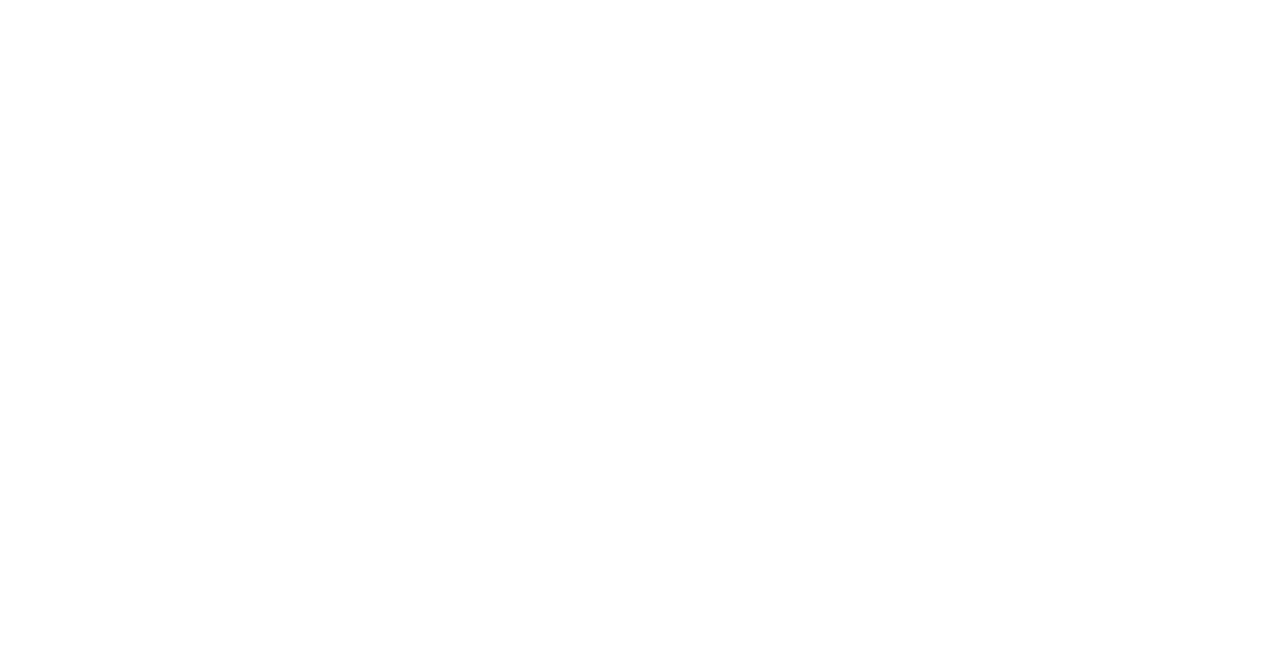
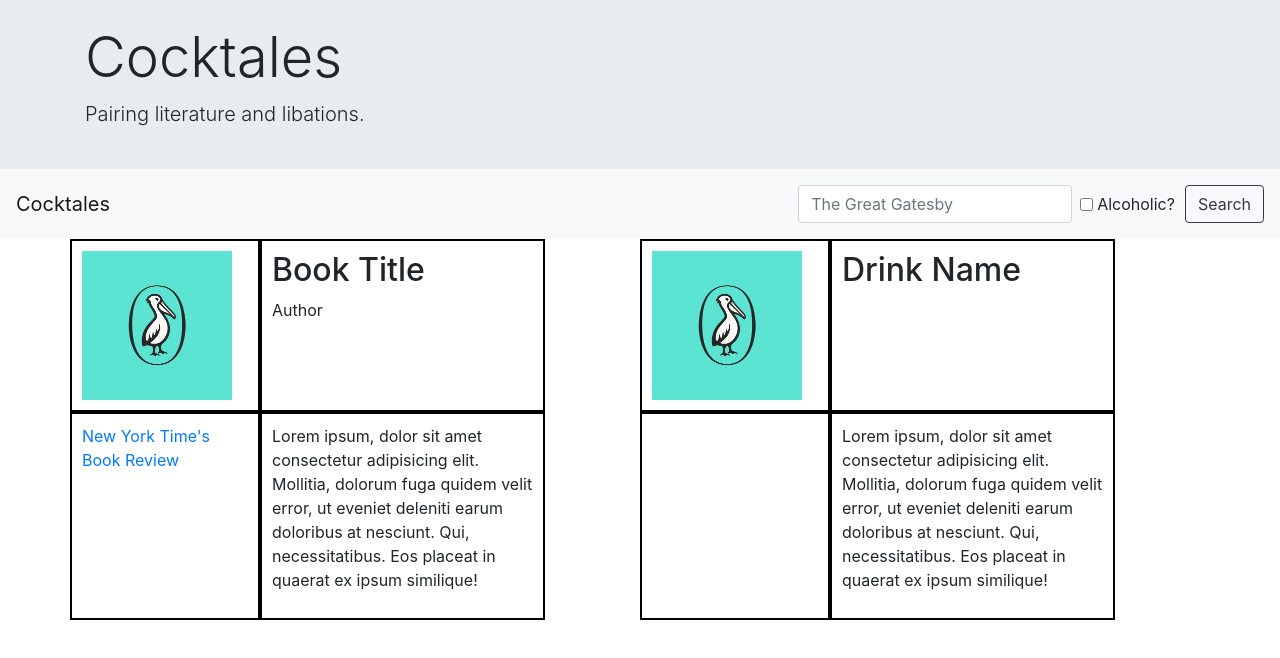
Before and after one commit to danielalexvega/Project1, a plain HTML site: page index.html in a window 1280 px wide. Drawn offline with nearby package versions, Linux system fonts and the light colour scheme.

Commit message:
working on html

```diff
--- a/index.html
+++ b/index.html
@@ -1,12 +1,131 @@
 <!DOCTYPE html>
 <html lang="en">
+
 <head>
     <meta charset="UTF-8">
     <meta name="viewport" content="width=device-width, initial-scale=1.0">
-    <title>Project</title>
+    <title>Cocktales - Pairing literature and libations </title>
+    <link rel="stylesheet" href="https://maxcdn.bootstrapcdn.com/bootstrap/4.0.0/css/bootstrap.min.css"
+        integrity="sha384-Gn5384xqQ1aoWXA+058RXPxPg6fy4IWvTNh0E263XmFcJlSAwiGgFAW/dAiS6JXm" crossorigin="anonymous">
     <link rel="stylesheet" href="./style.css">
 </head>
+
 <body>
+    <header>
+        <div class="jumbotron jumbotron-fluid" id="banner">
+            <div class="container">
+                <h1 class="display-4">Cocktales</h1>
+                <p class="lead">Pairing literature and libations.</p>
+            </div>
+        </div>
+    </header>
+    <nav class="navbar navbar-expand-lg navbar-light bg-light">
+        <a class="navbar-brand" href="#">Cocktales</a>
+
+        <form class="form-inline my-2 ml-auto">
+            <input class="form-control mr-sm-2" type="search" placeholder="The Great Gatesby" aria-label="Search">
+            <div class="form-check">
+                <input type="checkbox" class="form-check-input" id="alcoholicCheckbox">
+                <label class="form-check-label" for="alcoholicCheck" id="alcoholicCheck">Alcoholic? </label>
+            </div>
+            <button class="btn btn-outline-dark my-2 my-sm-0" type="submit">Search</button>
+        </form>
+    </nav>
+
+    <div class="container">
+        <div class="row">
+
+            <!-- book <div> -->
+            <div class="col-md-6" id="bookContainer">
+                <div class="row">
+                    <div class="col-md-4 customCol" id="imgCorner">
+                        <!-- book img corner-->
+                        <img src='imgs/pelican_books_logo_detail2.jpg' width='150px' id="bookImg"></img>
+
+                    </div>
+                    <div class="col-md-6 customCol">
+                        <h2 id="bookTitle">Book Title</h2>
+                        <p id="autherName">Author</p>
+                    </div>
+                </div>
+                <div class="row">
+                    <div class="col-md-4 customCol">
+                        <a href="" id="bookReview"">
+                            New York Time's Book Review
+                        </a>
+
+                    </div>
+                    <div class="col-md-6 customCol">
+                        <p id="bookDescription">
+                            Lorem ipsum, dolor sit amet consectetur adipisicing elit. Mollitia, dolorum fuga quidem
+                            velit error, ut eveniet deleniti earum doloribus at nesciunt. Qui, necessitatibus. Eos
+                            placeat in quaerat ex ipsum similique!
+                        </p>
+
+                    </div>
+                </div>
+            </div>
+
+            <!-- drink <div> -->
+            <div class=" col-md-6" id="drinkContainer">
+                            <div class="row">
+                                <div class="col-md-4 customCol" id="imgCorner">
+                                    <!-- book img corner-->
+                                    <img src='imgs/pelican_books_logo_detail2.jpg' width='150px' id="bookImg"></img>
+
+
+                                </div>
+                                <div class="col-md-6 customCol">
+                                    <h2 id="bookTitle">Drink Name</h2>
+
+                                </div>
+                            </div>
+                            <div class="row">
+                                <div class="col-md-4 customCol">
+
+                                </div>
+                                <div class="col-md-6 customCol">
+                                    <p id="bookDescription">
+                                        Lorem ipsum, dolor sit amet consectetur adipisicing elit. Mollitia, dolorum fuga
+                                        quidem velit error, ut eveniet deleniti earum doloribus at nesciunt. Qui,
+                                        necessitatibus. Eos placeat in quaerat ex ipsum similique!
+                                    </p>
+
+
+                                </div>
+
+                            </div>
+
+
+
+
+                    </div>
+
+
+
+                </div>
+
+
+
+
+
+
+
+
+
+
+
+                <script src=" https://code.jquery.com/jquery-3.2.1.slim.min.js"
+                    integrity="sha384-KJ3o2DKtIkvYIK3UENzmM7KCkRr/rE9/Qpg6aAZGJwFDMVNA/GpGFF93hXpG5KkN"
+                    crossorigin="anonymous"></script>
+                <script src="https://cdnjs.cloudflare.com/ajax/libs/popper.js/1.12.9/umd/popper.min.js"
+                    integrity="sha384-ApNbgh9B+Y1QKtv3Rn7W3mgPxhU9K/ScQsAP7hUibX39j7fakFPskvXusvfa0b4Q"
+                    crossorigin="anonymous"></script>
+                <script src="https://maxcdn.bootstrapcdn.com/bootstrap/4.0.0/js/bootstrap.min.js"
+                    integrity="sha384-JZR6Spejh4U02d8jOt6vLEHfe/JQGiRRSQQxSfFWpi1MquVdAyjUar5+76PVCmYl"
+                    crossorigin="anonymous"></script>
+                <script src="book.js"></script>
 
 </body>
+
 </html>
--- a/style.css
+++ b/style.css
@@ -0,0 +1,13 @@
+#banner {
+    padding: 24px 0px;
+    margin-bottom: 0px;
+}
+
+.customCol {
+    border: 2px solid black;
+    padding: 10px;
+}
+
+#alcoholicCheck {
+    padding-right: 10px;
+}
```
Also changed, not shown: imgs/pelican_books_logo_detail.png (added), imgs/pelican_books_logo_detail2.jpg (added), 1 other file.
